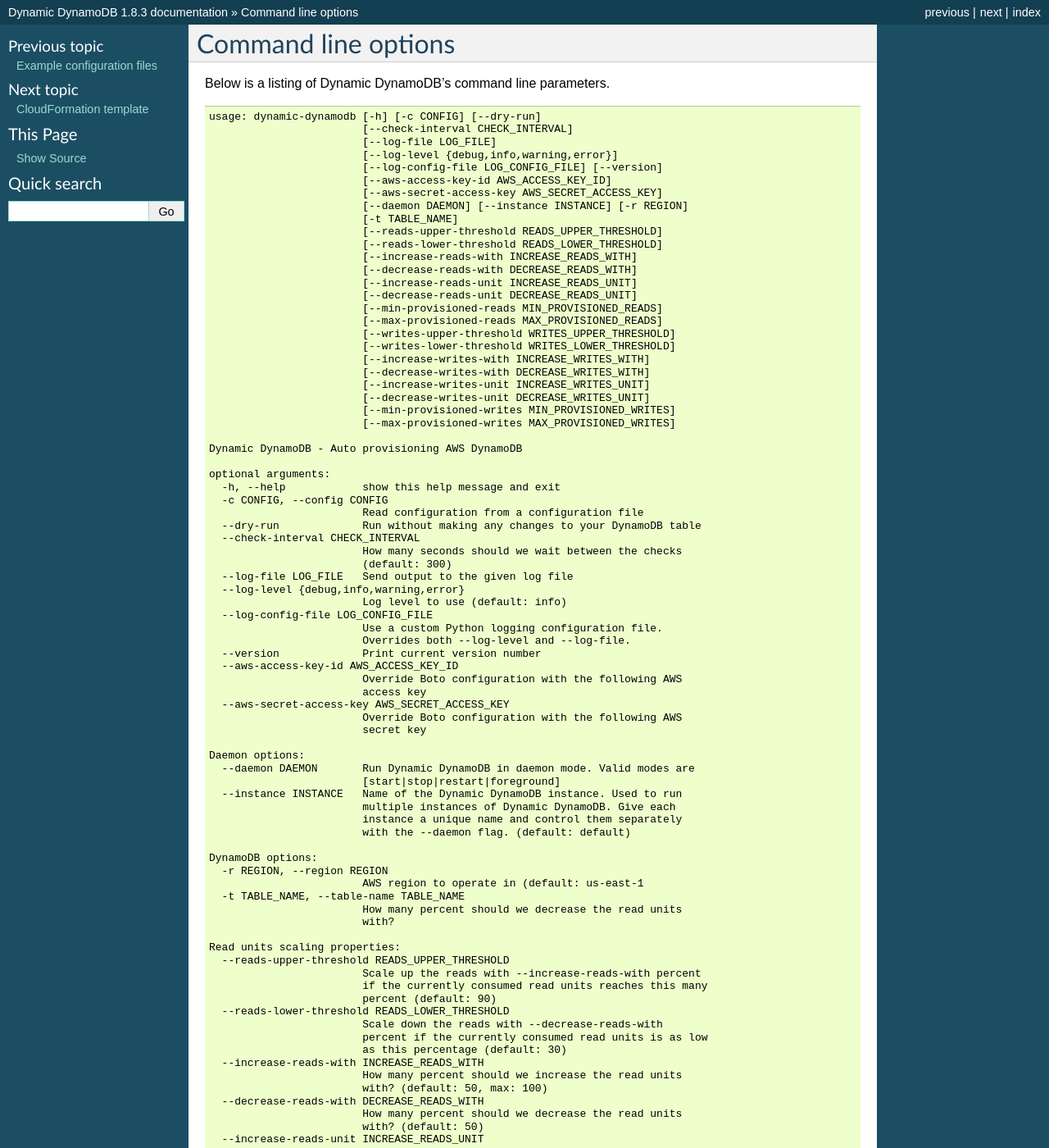
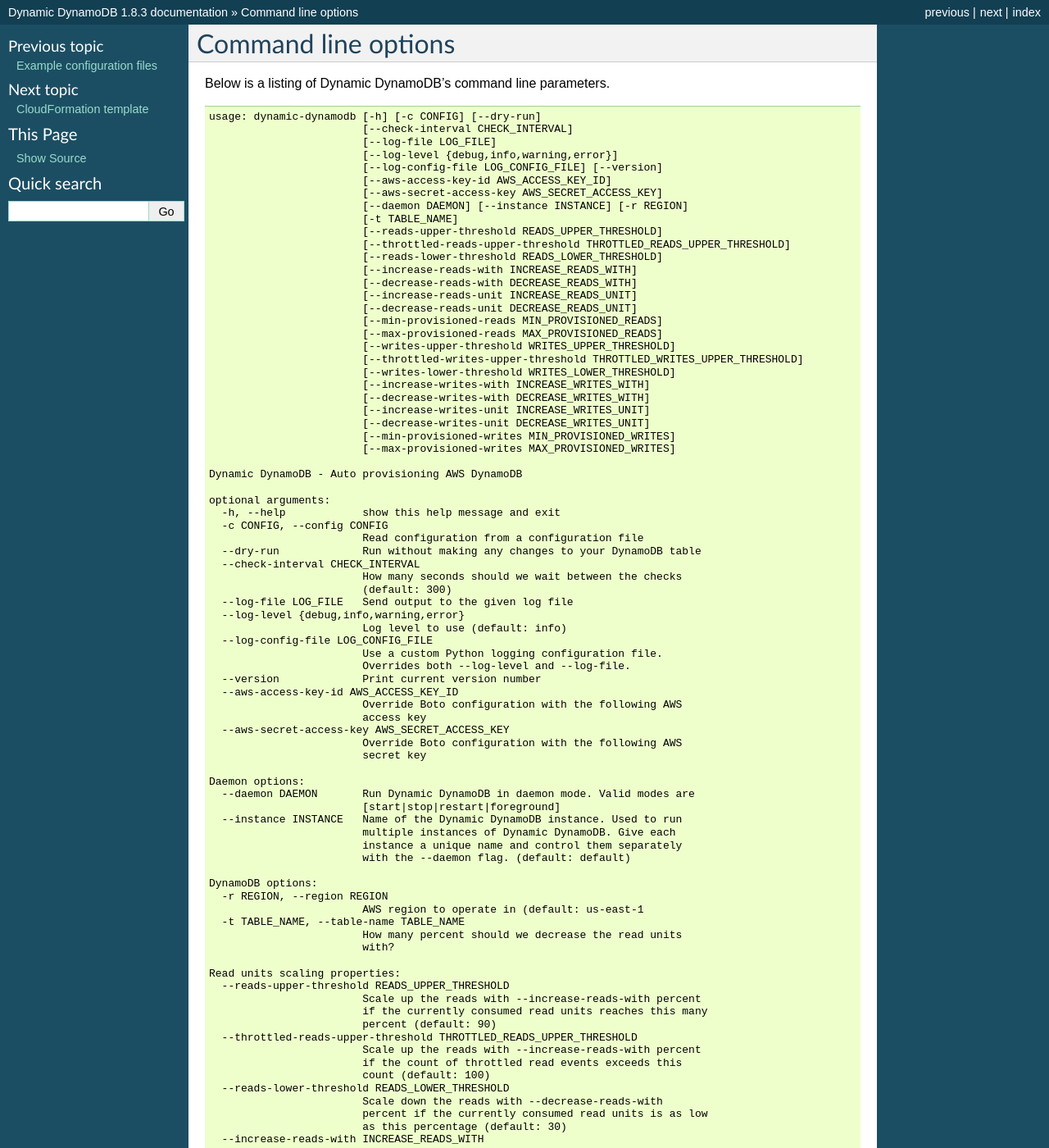
Before and after one commit to sebdah/dynamic-dynamodb, a Sphinx documentation site: the page built from docs/command_line_options.rst, in a window 1280 px wide and 1400 px high. Shown: the whole window at 82% size. Built offline with Sphinx 7.4.7, drawn with Linux system fonts in a browser that asks for light colours; some of the changed text lies outside the part shown.

Commit message:
Added command line options docs #122

```diff
--- a/docs/command_line_options.rst
+++ b/docs/command_line_options.rst
@@ -14,6 +14,7 @@
                             [--daemon DAEMON] [--instance INSTANCE] [-r REGION]
                             [-t TABLE_NAME]
                             [--reads-upper-threshold READS_UPPER_THRESHOLD]
+                            [--throttled-reads-upper-threshold THROTTLED_READS_UPPER_THRESHOLD]
                             [--reads-lower-threshold READS_LOWER_THRESHOLD]
                             [--increase-reads-with INCREASE_READS_WITH]
                             [--decrease-reads-with DECREASE_READS_WITH]
@@ -22,6 +23,7 @@
                             [--min-provisioned-reads MIN_PROVISIONED_READS]
                             [--max-provisioned-reads MAX_PROVISIONED_READS]
                             [--writes-upper-threshold WRITES_UPPER_THRESHOLD]
+                            [--throttled-writes-upper-threshold THROTTLED_WRITES_UPPER_THRESHOLD]
                             [--writes-lower-threshold WRITES_LOWER_THRESHOLD]
                             [--increase-writes-with INCREASE_WRITES_WITH]
                             [--decrease-writes-with DECREASE_WRITES_WITH]
@@ -74,6 +76,10 @@
                             Scale up the reads with --increase-reads-with percent
                             if the currently consumed read units reaches this many
                             percent (default: 90)
+      --throttled-reads-upper-threshold THROTTLED_READS_UPPER_THRESHOLD
+                            Scale up the reads with --increase-reads-with percent
+                            if the count of throttled read events exceeds this
+                            count (default: 100)
       --reads-lower-threshold READS_LOWER_THRESHOLD
                             Scale down the reads with --decrease-reads-with
                             percent if the currently consumed read units is as low
@@ -106,6 +112,10 @@
                             Scale up the writes with --increase-writes-with
                             percent if the currently consumed write units reaches
                             this many percent (default: 90)
+      --throttled-writes-upper-threshold THROTTLED_WRITES_UPPER_THRESHOLD
+                            Scale up the reads with --increase-writes-with percent
+                            if the count of throttled write events exceeds this
+                            count (default: 100)
       --writes-lower-threshold WRITES_LOWER_THRESHOLD
                             Scale down the writes with --decrease-writes-with
                             percent if the currently consumed write units is as
```
